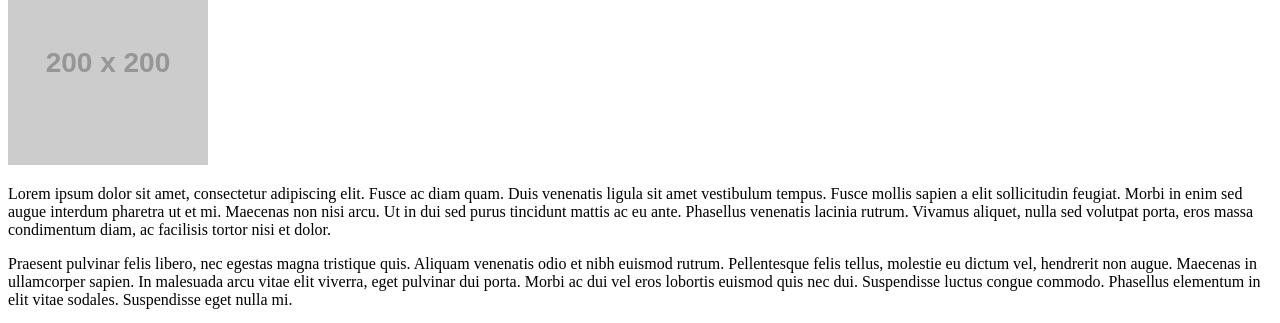
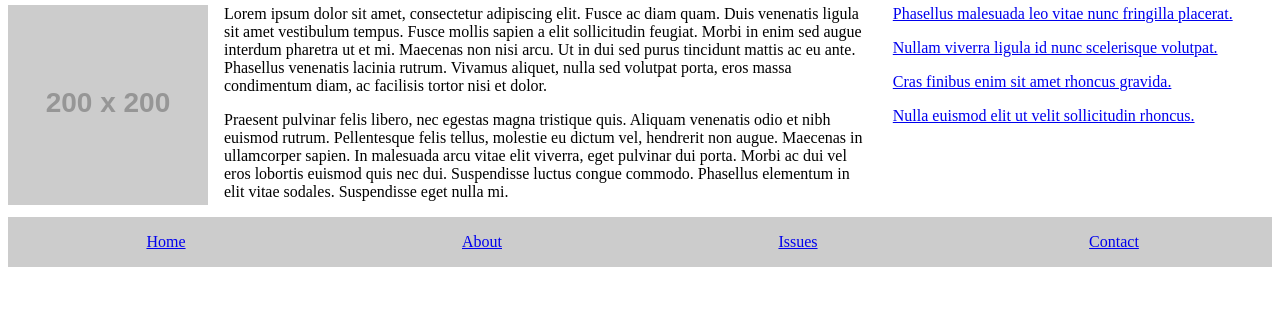
Before and after one commit to slu-cs/lorem, a plain HTML site: page index.html in a window 1280 px wide. Shown: the part 200-523 px from the top of the page. Drawn offline with Linux system fonts and the light colour scheme; placeholder pictures from the web are drawn by us.

Commit message:
Styling complete

```diff
--- a/index.html
+++ b/index.html
@@ -2,6 +2,7 @@
 <html>
   <head>
     <meta charset="utf-8">
+    <link rel="stylesheet" type="text/css" href="style.css">
     <title>Lorem News</title>
   </head>
   <body>
@@ -10,13 +11,13 @@
         <time datetime="2018-01-22">January 22, 2018</time>
       </header>
       <main>
-        <article>
+        <article id="feature">
           <h2>Featured Story Headline</h2>
           <img src="http://via.placeholder.com/200x200">
           <p>Lorem ipsum dolor sit amet, consectetur adipiscing elit. Fusce ac diam quam. Duis venenatis ligula sit amet vestibulum tempus. Fusce mollis sapien a elit sollicitudin feugiat. Morbi in enim sed augue interdum pharetra ut et mi. Maecenas non nisi arcu. Ut in dui sed purus tincidunt mattis ac eu ante. Phasellus venenatis lacinia rutrum. Vivamus aliquet, nulla sed volutpat porta, eros massa condimentum diam, ac facilisis tortor nisi et dolor.</p>
           <p>Praesent pulvinar felis libero, nec egestas magna tristique quis. Aliquam venenatis odio et nibh euismod rutrum. Pellentesque felis tellus, molestie eu dictum vel, hendrerit non augue. Maecenas in ullamcorper sapien. In malesuada arcu vitae elit viverra, eget pulvinar dui porta. Morbi ac dui vel eros lobortis euismod quis nec dui. Suspendisse luctus congue commodo. Phasellus elementum in elit vitae sodales. Suspendisse eget nulla mi.</p>
         </article>
-        <nav>
+        <nav id="issue">
           <h2>This Issue</h2>
           <ul>
             <li><a href="#">Phasellus malesuada leo vitae nunc fringilla placerat.</a></li>
--- /dev/null
+++ b/style.css
@@ -0,0 +1,41 @@
+#feature {
+  width: 68%;
+  float: left;
+  margin-right: 2%;
+}
+
+#issue {
+  width: 30%;
+  float: left;
+}
+
+main,footer {
+  overflow: auto;
+}
+
+#feature img {
+  float: left;
+  margin-right: 1em;
+}
+
+footer li {
+  width: 25%;
+  float: left;
+}
+
+footer ul, nav ul {
+  list-style: none;
+  margin: 0;
+  padding: 0;
+}
+
+nav li {
+  padding-bottom: 1em;
+}
+
+header,footer {
+  background: #cccccc;
+  padding-top: 1em;
+  padding-bottom: 1em;
+  text-align: center;
+}
```
